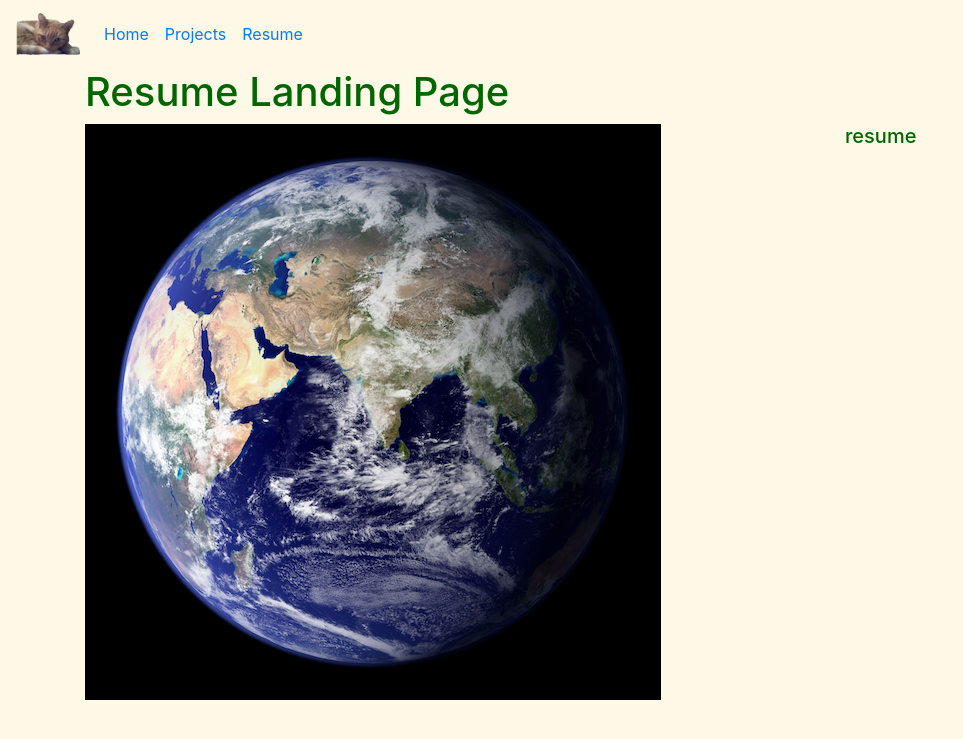
After one commit to lizschley/number_six, a Django app: page /home/ in a window 1280 px wide. The commit adds this page. Shown: the top 739 px of the page, without its empty margins (0-963 px from the left). Run offline with Django 3.2, Linux system fonts and the light colour scheme; style sheets or scripts are compiled from the project's sources; parts of the project's set-up code (start-up, migrations or seed data) failed here and were passed over; some libraries are stand-ins or nearby versions.

Commit message:
this allows me to play around with routes a bit

```diff
--- /dev/null
+++ b/home/templates/home/resume.html
@@ -0,0 +1,17 @@
+{% extends 'base.html'%}
+
+{% load static %}
+
+{% block content %}
+
+    <h1>Resume Landing Page</h1>
+    <div class="row">
+        <div class="col-md-8">
+            <img src='{%static "home/img/planet-earth.png" %}' alt='home'>
+        </div>
+        <div class="col-md-4">
+            <h5>resume</h5>
+        </div>
+    </div>
+
+{% endblock %}
--- a/home/urls.py
+++ b/home/urls.py
@@ -5,4 +5,5 @@ app_name = 'home'
 
 urlpatterns = [
     path('', views.home, name='home'),
+    path('home/', views.resume, name='resume'),
 ]
--- a/home/views.py
+++ b/home/views.py
@@ -1,6 +1,9 @@
 from django.shortcuts import render
-# from home.models import Home
 
 
 def home(request):
     return render(request, 'home/home.html')
+
+
+def resume(request):
+    return render(request, 'home/resume.html')
--- a/portfolio/settings.py
+++ b/portfolio/settings.py
@@ -14,6 +14,8 @@ import os
 
 
 # Build paths inside the project like this: os.path.join(BASE_DIR, ...)
+import portfolio
+
 BASE_DIR = os.path.dirname(os.path.dirname(os.path.abspath(__file__)))
 
 
--- a/portfolio/urls.py
+++ b/portfolio/urls.py
@@ -19,5 +19,6 @@ from django.urls import include, path
 urlpatterns = [
     path('admin/', admin.site.urls),
     path('', include('home.urls')),
+    path('home/', include('home.urls')),
     path('projects/', include('projects.urls')),
 ]
--- a/projects/templates/projects/all_projects.html
+++ b/projects/templates/projects/all_projects.html
@@ -13,7 +13,7 @@
                 <div class="card-body">
                     <h5 class="card-title">{{ project.title }}</h5>
                     <p class="card-text">{{ project.description }}</p>
-                    <a href="{% url 'projects:project_detail' project.pk %}" class="btn btn-primary">Read More</a>
+                    <a href="{% url 'projects:project_detail' project.pk %}" class="btn btn-primary">Get Started</a>
                  </div>
             </div>
         </div>
--- a/templates/base.html
+++ b/templates/base.html
@@ -24,6 +24,9 @@
         <li class="nav-item">
           <a class="nav-link" href="{% url 'projects:all_projects' %}">Projects</a>
         </li>
+        <li class="nav-item">
+          <a class="nav-link" href="{% url 'home:resume' %}">Resume</a>
+        </li>
       </ul>
     </nav>
 
```
